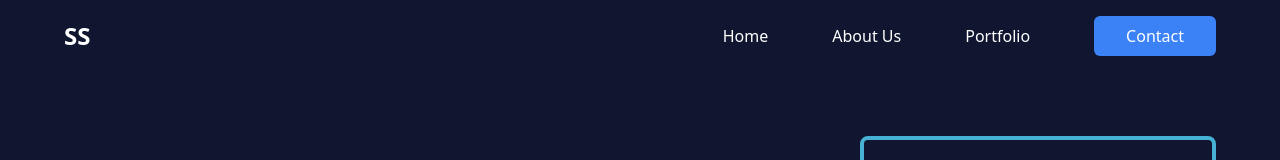
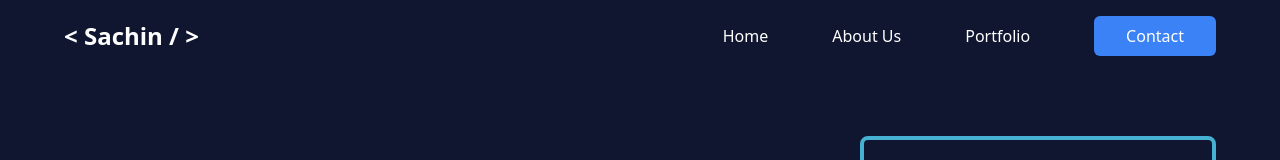
Before and after one commit to Sachin-Singhania/Portfolio, a React (Vite) app: page / in a window 1280 px wide. Shown: the top 160 px of the page. Built offline with nearby package versions, Linux system fonts and the light colour scheme.

Commit message:
Update About.jsx

```diff
--- a/src/Components/About.jsx
+++ b/src/Components/About.jsx
@@ -7,7 +7,7 @@ export function About() {
   return (
     <>
       <nav className="flex items-center justify-between px-8 py-4 md:px-12 lg:px-16 relative">
-        <div className="text-2xl font-bold">SS</div>
+        <div className="text-2xl font-bold">&lt; Sachin /	&gt;</div>
         <div className="md:hidden">
           <button onClick={() => setIsMenuOpen(!isMenuOpen)}>
             {isMenuOpen ? <FaTimes className="text-2xl" /> : <FaBars className="text-2xl" />}
```
